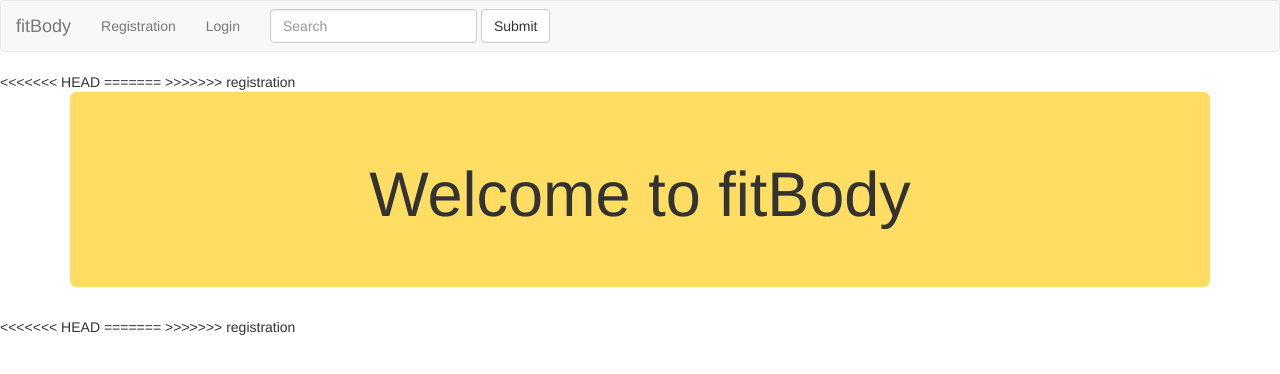
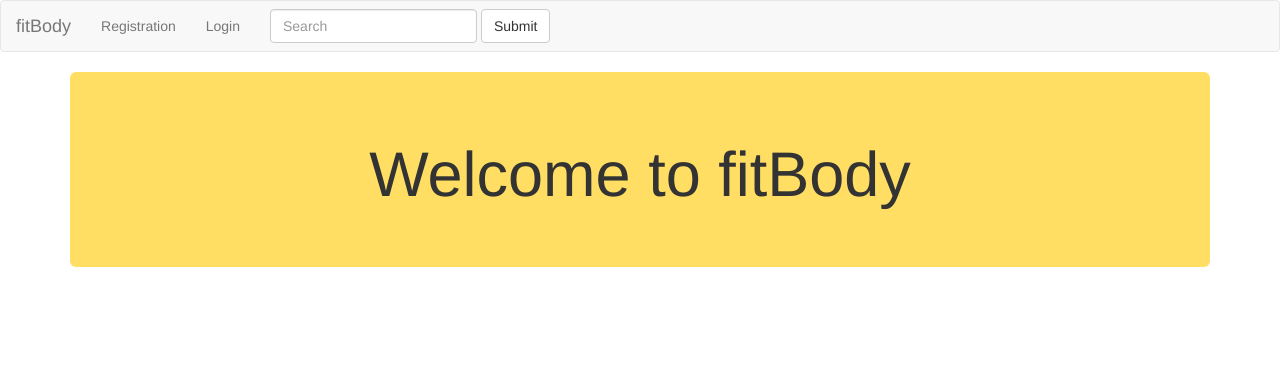
Before and after one commit to kaistullich/fitBody, a Flask app: page / in a window 1280 px wide. Shown: the top 374 px of the page. Run offline with Flask 2, Linux system fonts and the light colour scheme; parts of the project's set-up code (start-up, migrations or seed data) failed here and were passed over; some libraries are stand-ins or nearby versions.

Commit message:
fixed issue from merge

```diff
--- a/fitBody/__init__.py
+++ b/fitBody/__init__.py
@@ -1,11 +1,9 @@
 import os
 from flask import Flask
-from flask_debugtoolbar import DebugToolbarExtension
 from fitBody.views import my_view
 from flask_sqlalchemy import SQLAlchemy
 from flask_admin import Admin
 from flask_admin.contrib.sqla import ModelView
-from wtforms import fields, widgets
 
 app = Flask(__name__)
 app.secret_key = os.urandom(24)
@@ -40,7 +38,6 @@ class Registration(db.Model):
 
 # Create class to be able to use the WYSIWYG editor
 class RegistrationEdit(ModelView):
-    form_overrides = dict(description=CKTextAreaField)
     create_template = 'create.html'
     edit_template = 'edit.html'
 
--- a/fitBody/templates/create.html
+++ b/fitBody/templates/create.html
@@ -3,8 +3,4 @@
 {% block tail %}
     {{ super() }}
     <script src="http://cdnjs.cloudflare.com/ajax/libs/ckeditor/4.0.1/ckeditor.js"></script>
-<<<<<<< HEAD
 {% endblock %}
-=======
-{% endblock %}
->>>>>>> registration
--- a/fitBody/templates/edit.html
+++ b/fitBody/templates/edit.html
@@ -3,8 +3,4 @@
 {% block tail %}
     {{ super() }}
     <script src="http://cdnjs.cloudflare.com/ajax/libs/ckeditor/4.0.1/ckeditor.js"></script>
-<<<<<<< HEAD
 {% endblock %}
-=======
-{% endblock %}
->>>>>>> registration
--- a/fitBody/templates/home.html
+++ b/fitBody/templates/home.html
@@ -1,22 +1,16 @@
 {% extends 'navbar.html' %}
 
 {% block container %}
-<<<<<<< HEAD
 
-=======
 <head>
     <title>fitBody</title>
     <link rel="stylesheet" href="{{ url_for('static', filename='css/home.css') }}">
 </head>
 <body>
->>>>>>> registration
     <div class="container">
         <div class="jumbotron text-center" id="home-jumbotron">
             <h1>Welcome to fitBody</h1>
         </div>
     </div>
-<<<<<<< HEAD
-=======
 </body>
->>>>>>> registration
 {% endblock %}
```
